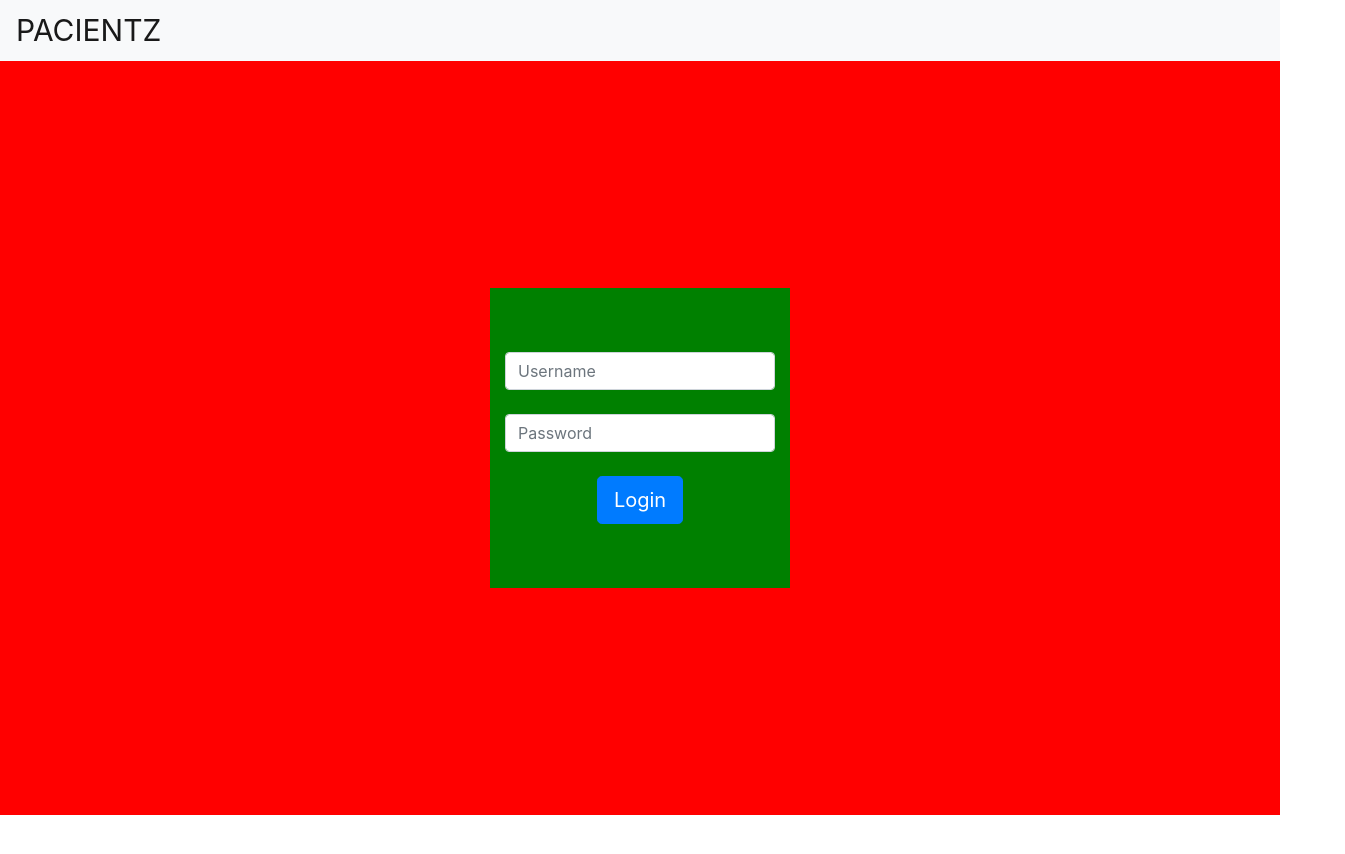
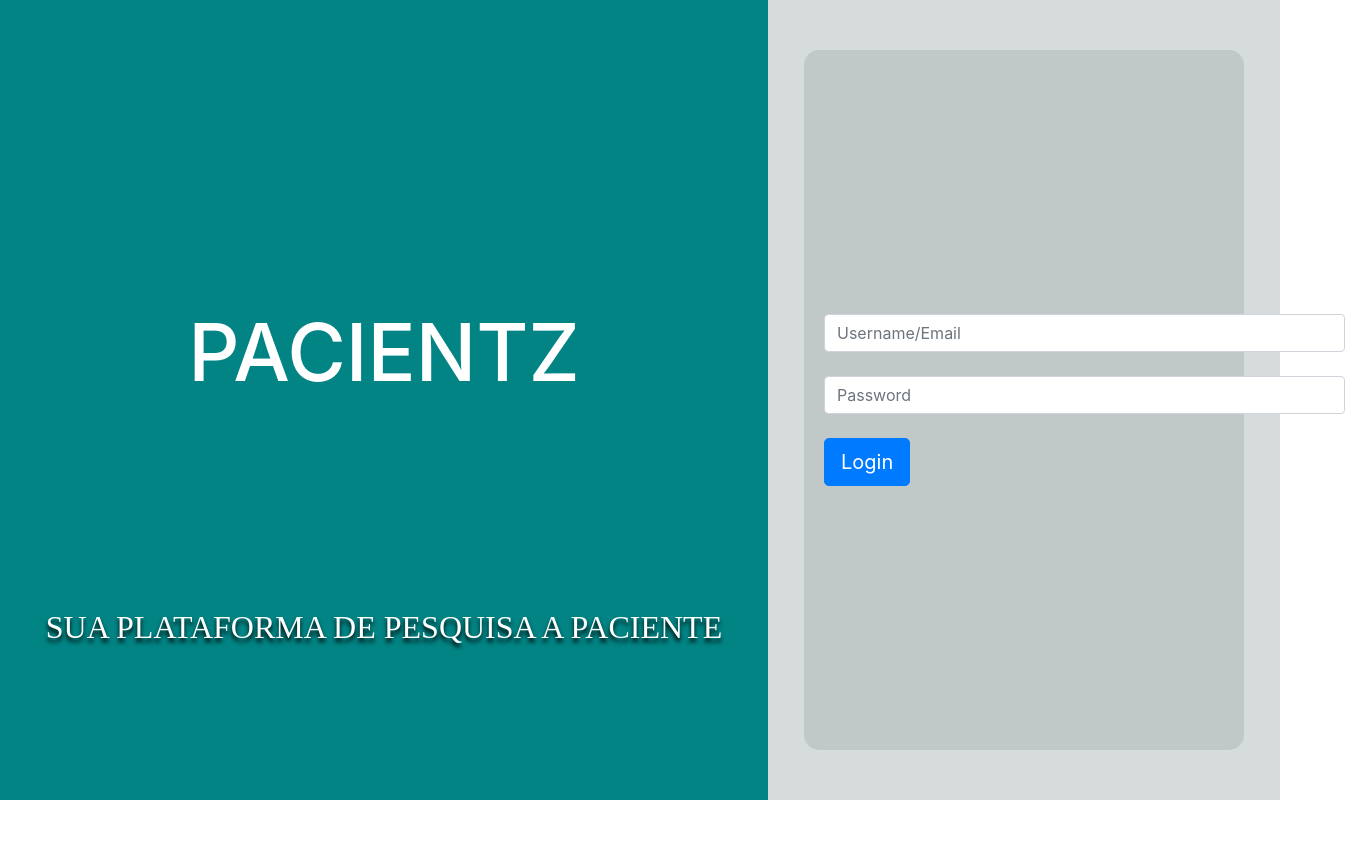
Before and after one commit to EricBernardi20/novoapp-frontend, an Angular app in the folder app-frontend/: page / in a window 1280 px wide. Shown: the top 854 px of the page, 1345 px wide, since content can reach past the window. Before the commit the page ends 815 px from the top, so only its background shows below. Built offline with nearby package versions, Linux system fonts and the light colour scheme.

Commit message:
login pagina quase completa

```diff
--- a/app-frontend/src/app/app.component.html
+++ b/app-frontend/src/app/app.component.html
@@ -1,2 +1,2 @@
-
+<!-- <app-head></app-head> -->
 <app-login></app-login>
--- a/app-frontend/src/app/app.module.ts
+++ b/app-frontend/src/app/app.module.ts
@@ -4,7 +4,7 @@ import { BrowserModule } from '@angular/platform-browser';
 import { NgbModule } from '@ng-bootstrap/ng-bootstrap';
 import { AppComponent } from './app.component';
 import { HeadComponent } from './head/head.component';
-import { HeadLoginComponent } from './login/headLogin/head-login.component';
+
 
 
 @NgModule({
@@ -12,7 +12,7 @@ import { HeadLoginComponent } from './login/headLogin/head-login.component';
     AppComponent,
     HeadComponent,
     LoginComponent,
-    HeadLoginComponent
+
   ],
   imports: [
     BrowserModule,
--- a/app-frontend/src/app/login/headLogin/head-login.component.html
+++ /dev/null
@@ -1,8 +0,0 @@
-<div class="logo">
-    <nav class="navbar navbar-expand-lg navbar-light bg-light">
-        <a class="navbar-brand" href="#">PACIENTZ</a>
-        <button class="navbar-toggler" type="button" data-toggle="collapse" data-target="#navbarSupportedContent" aria-controls="navbarSupportedContent" aria-expanded="false" aria-label="Toggle navigation">
-        <span class="navbar-toggler-icon"></span>
-        </button>
-    </nav>
-</div>
--- a/app-frontend/src/app/login/headLogin/head-login.component.scss
+++ /dev/null
@@ -1,5 +0,0 @@
-.navbar-brand {
-    font-size: 30px;
-    padding: 0px;
-    margin: 0px;
- }
--- a/app-frontend/src/app/login/headLogin/head-login.component.ts
+++ /dev/null
@@ -1,15 +0,0 @@
-import { Component, OnInit } from '@angular/core';
-
-@Component({
-  selector: 'app-head-login',
-  templateUrl: './head-login.component.html',
-  styleUrls: ['./head-login.component.scss']
-})
-export class HeadLoginComponent implements OnInit {
-
-  constructor() { }
-
-  ngOnInit(): void {
-  }
-
-}
--- a/app-frontend/src/app/login/login.component.html
+++ b/app-frontend/src/app/login/login.component.html
@@ -1,10 +1,18 @@
-<app-head-login></app-head-login>
+<div class="all">
+    <div class="words">
+        <div class="titulo">
+            <h1>PACIENTZ</h1>
+            <p class="frase">SUA PLATAFORMA DE PESQUISA A PACIENTE</p>
+            <p class="footer">- Desenvolvido pelos trainee's Pulsati -</p>
+        </div>
+    </div>
 
+    <div class="login">
         <div class="loginBox">
             <div class="loginAlign">
 
                 <div class="inputs">
-            <input type="text" class="form-control" placeholder="Username" aria-describedby="basic-addon1">
+                    <input type="text" class="form-control" placeholder="Username/Email" aria-describedby="basic-addon1">
                 </div>
                 <br>
                 <div class="inputs">
@@ -14,6 +22,7 @@
                 <div class="login-button">
                     <a class="btn btn-primary btn-lg" href="#" role="button">Login</a>
                 </div>
-
             </div>
         </div>
+    </div>
+</div>
--- a/app-frontend/src/app/login/login.component.scss
+++ b/app-frontend/src/app/login/login.component.scss
@@ -1,19 +1,75 @@
-.loginBox{
+.all {
     display: flex;
-    background-color: red;
-    align-items: center;
-    justify-content: center;
-    height: 94.25vh;
+    flex-direction: row;
 
-    .loginAlign {
+    .words {
         display: flex;
-        background-color: green;
-        padding: 15px;
-        width: 300px;
-        height: 300px;
         justify-content: center;
+        background-color: #028484;
+        width: 60%;
+        height: 100vh;
+        color: white;
+
+        > .titulo {
+
+            h1{
+                display: flex;
+                justify-content: center;
+                font-size: 80px;
+                margin-top: 45%;
+
+                h1:hover{
+                    transition: color grey, ease-in-out 0.2s;
+                }
+            }
+            .frase {
+                text-shadow: 0px 4px 4px black;
+                font-family: Anton;
+                display: flex;
+                justify-content: flex-end;
+                font-size: 32px;
+                margin-top: 30%;
+            }
+            .footer{
+                display: flex;
+                justify-content: center;
+                font-size: 32px;
+                margin-top: 35%;
+            }
+
+        }
+    }
+
+    .login {
+        display: flex;
+        background-color: rgba(193, 201, 200, 0.65);
         align-items: center;
-        flex-direction: column;
+        justify-content: space-evenly;
+        width: 40%;
+        height: 100vh;
 
+
+        .loginBox {
+
+
+            > .loginAlign {
+                display: flex;
+                background-color: #C1C9C8;
+                width: 440px;
+                height: 700px;
+                padding-left: 20px;
+                justify-content: center;
+                align-items: flex-start;
+                flex-direction: column;
+                border-radius: 15px;
+
+            }
+
+            .form-control {
+                width: 190%;
+            }
+
+
+        }
     }
 }
```
Also changed, not shown: 1 other file (tests, documents, lock files or other folders). Lines whose indentation alone changed are shown as unchanged.
